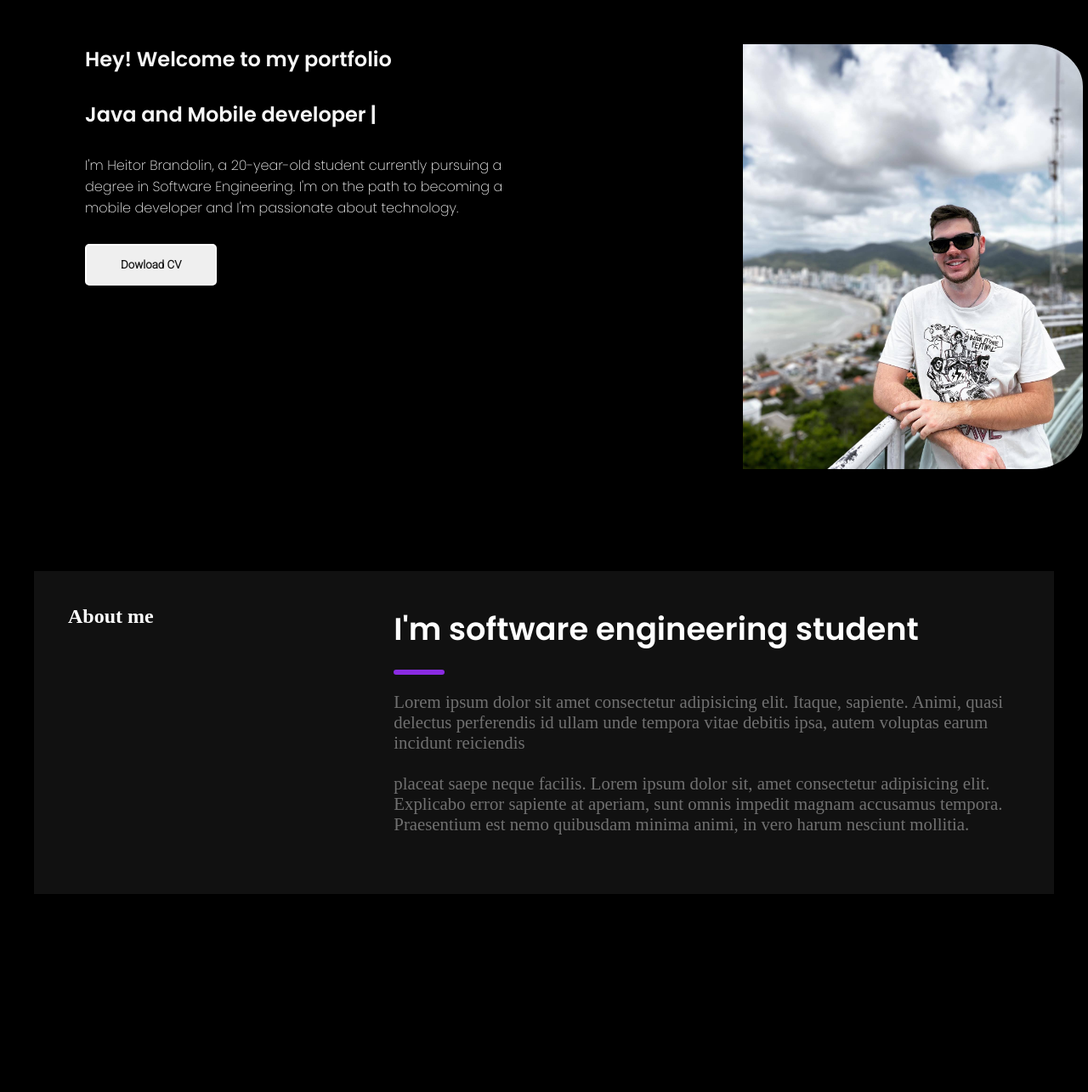
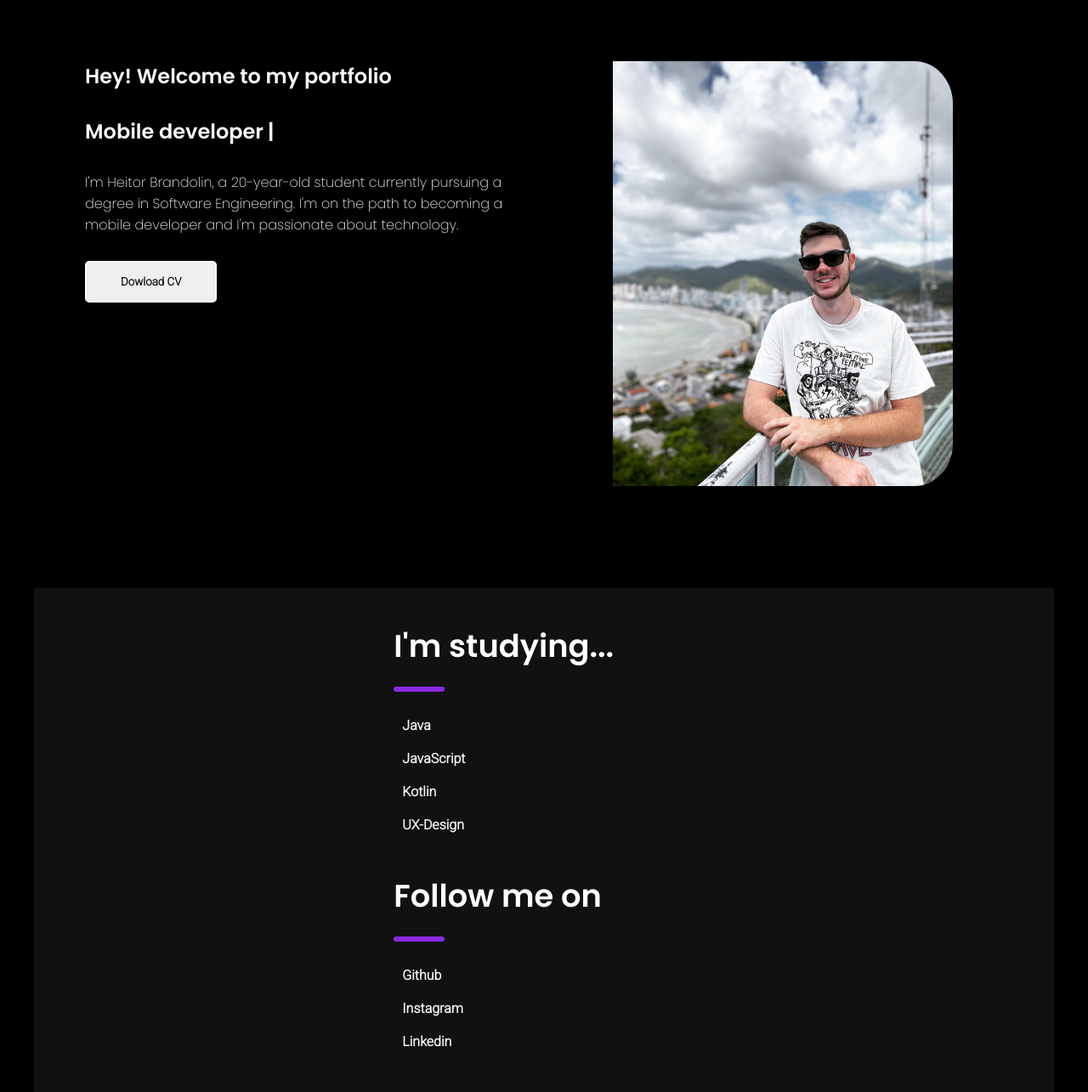
Before and after one commit to devhetor/Portifolio, a plain HTML site: page index.html in a window 1280 px wide. Shown: the part 195-1480 px from the top of the page at 85% size. Before the commit the page ends 1247 px from the top, so only its background shows below. Drawn offline with Linux system fonts and the light colour scheme.

Commit message:
fix liks and layout

```diff
--- a/index.html
+++ b/index.html
@@ -10,21 +10,21 @@
 
 <body>
     <header>
-        <h1>Dev <span>Saber</span></h1>
+        <h1>Heitor <span>Brandolin</span></h1>
         <nav>
             <ul class="navegacao-primaria">
-                <li><a href="#home">Home</a></li>
-                <li><a href="#about">About</a></li>
+                <!-- <li><a href="#home">Home</a></li> -->
+                <li><a href="#linguagens-titulo">Technologies</a></li>
                 <li><a href="#resume">Resume</a></li>
-                <li><a href="#portifolio">Portifólio</a></li>
-                <li><a href="#contact">Contact</a></li>
+                <!-- <li><a href="#portifolio">Portifólio</a></li> -->
+                <li><a href="#Contact">Contact</a></li>
             </ul>
         </nav>
     </header>
     <section aria-label="secao curriculo dowload Heitor" class="section-div">
         <div>
             <h2>Hey! Welcome to my portfolio</h2>
-            <h2 class="digitando">Java and Mobile developer</h2>
+            <h2 class="digitando">Mobile developer</h2>
             <p>I'm Heitor Brandolin, a 20-year-old student currently pursuing a degree in Software Engineering. I'm on
                 the path to becoming a mobile developer and I'm passionate about technology.</p>
             <button class="button">Dowload CV</button>
@@ -35,32 +35,27 @@
 
     </section>
     <main>
-        <article aria-label="About me " class="sobre">
-            <div class="sobre-titulo">
-                <h1>About me</h1>
-                <div aria-label="social-media">
-                    <span></span>
-                    <span></span>
-                    <span></span>
-                </div>
-            </div>
+        <article aria-label="#About me " class="sobre">
+            <div class="sobre-titulo"></div>
             <div class="sobre_conteudo">
                 <div class="sobre_texto">
-                    <h1>I'm software engineering student</h1>
-                    <p>Lorem ipsum dolor sit amet consectetur adipisicing elit. Itaque, sapiente. Animi, quasi delectus
-                        perferendis id ullam unde tempora vitae debitis ipsa, autem voluptas earum incidunt reiciendis
-                        <br>
-                        <br>
-                        placeat saepe neque facilis. Lorem ipsum dolor sit, amet consectetur adipisicing elit. Explicabo
-                        error sapiente at aperiam, sunt omnis impedit magnam accusamus tempora. Praesentium est nemo
-                        quibusdam minima animi, in vero harum nesciunt mollitia.
-                    </p>
-                    <div class="sobre_info">
-                        <!-- <p><i class="fa-solid fa-location-dot"></i>Adress: Maringá, Brasil</p>
-                        <p><i class="fa-solid fa-phone-volume"></i>Phone: +55 44 99842-2990</p>
-                        <p><i class="fa-solid fa-envelope"></i>Email: heitorbrandolin@hotmail.com</p>
-                        <p><i class="github"></i>Github: @devHetor</p> -->
-                    </div>
+                    <h1 id="linguagens-titulo">I'm studying...</h1>
+                    <ul class="linguagens">
+                        <li>Java</li>
+                        <li>JavaScript</li>
+                        <li>Kotlin</li>
+                        <li>UX-Design</li>
+                    </ul>
+                </div>
+                <br>
+                <br>
+                <div class="sobre_texto">
+                    <h1 id="Contact">Follow me on</h1>
+                    <ul class="social-media">
+                        <li><a href="https://github.com/devhetor" target="_blank">Github</a></li>
+                        <li><a href="https://www.instagram.com/tor_brandolin/" target="_blank">Instagram</a></li>
+                        <li><a href="https://www.linkedin.com/in/heitor-brandolin/" target="_blank">Linkedin</a></li>
+                    </ul>
                 </div>
             </div>
         </article>
--- a/style.css
+++ b/style.css
@@ -26,10 +26,13 @@ header {
 header h1 {
     color: blueviolet;
     font-size: 2.5rem;
+    font-family: 'Roboto';
+    margin: 10px;
 }
 
 header span {
     color: white;
+    padding-left: px;
 }
 
 header .navegacao-primaria {
@@ -42,6 +45,7 @@ header .navegacao-primaria li a {
     padding: 10px;
     color: white;
     font-size: 1.3rem;
+    font-family: 'Roboto';
 }
 
 .section-div {
@@ -88,10 +92,9 @@ header .navegacao-primaria li a {
 .section-div img {
     height: 500px;
     border-radius: 10%;
-    padding-left: 40%;
-    transition: 2s all ease-in-out;
+    padding-left: 10%;
 
-    overflow: hidden;
+    transition: 10ms all ease-in;
 }
 
 .section-div img:hover {
@@ -244,6 +247,24 @@ main .sobre {
     font-size: 1.5rem;
 }
 
+.linguagens li{
+    color: #f7f7f7;
+    font-family: 'Roboto';
+    font-weight: bold;
+    padding: 10px;
+}
+
+.social-media li{
+    font-family: 'Roboto';
+    font-weight: bold;
+    padding: 10px;
+
+}
+
+a{
+    color: #f7f7f7;
+}
+
 .sobre_info p {
     font-size: .9rem;
 }
```
